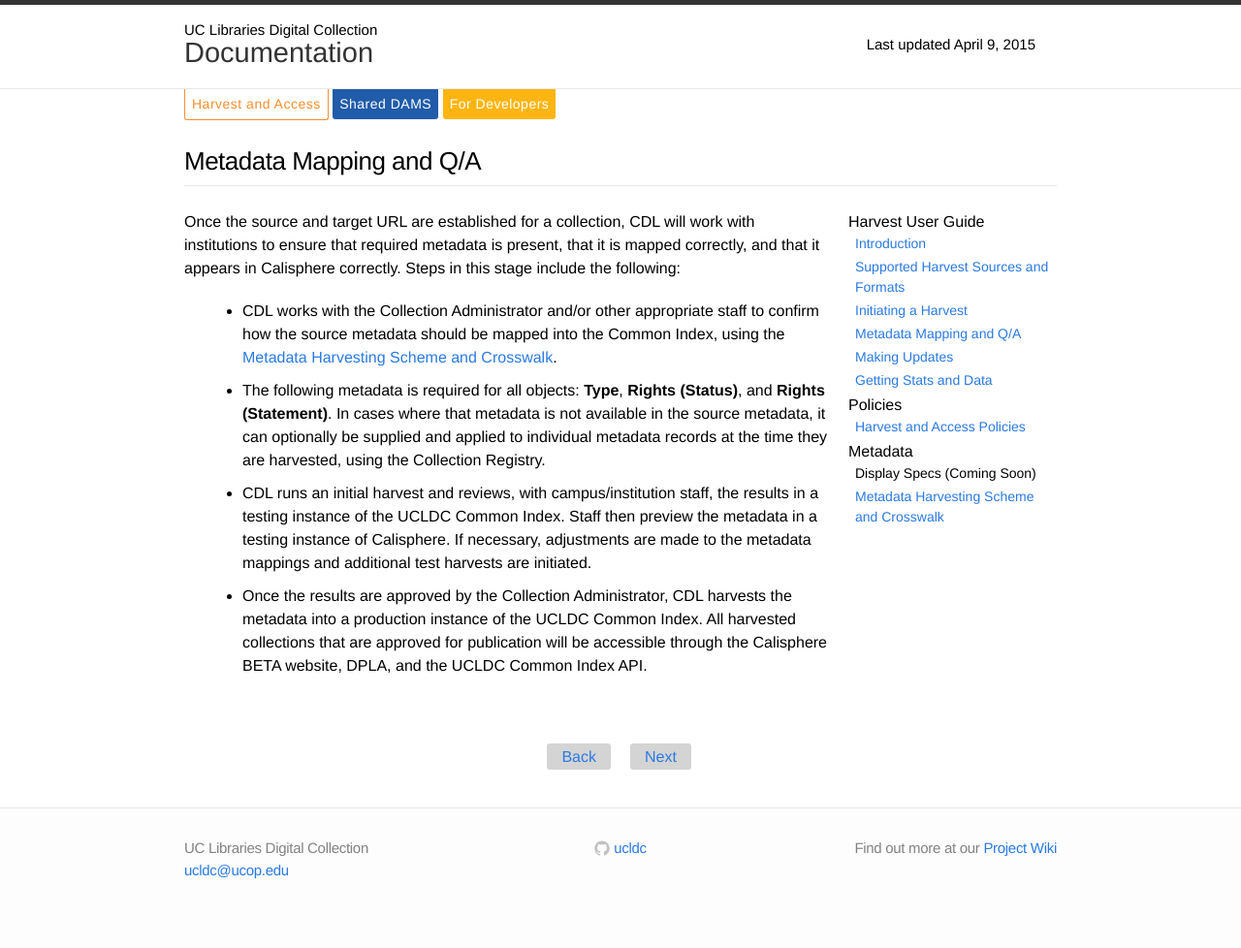
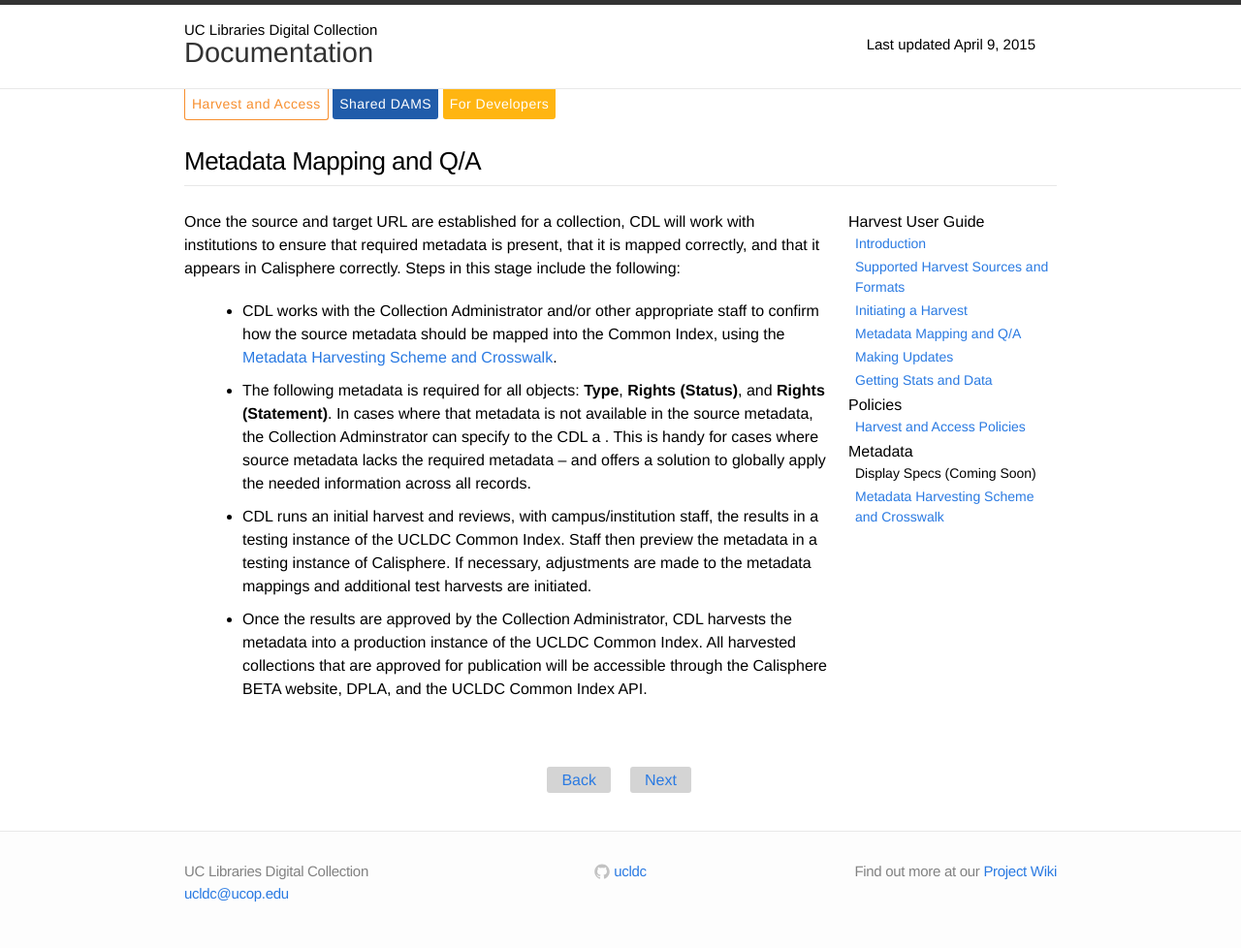
Before and after one commit to ucldc/ucldc-docs, a Jekyll site: the page built from docs/registry/q-a.md, in a window 1280 px wide. Shown: the whole page at 97% size. Built offline with Jekyll 4.4.1, drawn with Linux system fonts in a browser that asks for light colours; nearby versions of some CDN libraries; before the commit the page ends 954 px from its top, so only the background shows below that.

Commit message:
Update q-a.md

```diff
--- a/docs/registry/q-a.md
+++ b/docs/registry/q-a.md
@@ -9,6 +9,6 @@
 Once the source and target URL are established for a collection, CDL will work with institutions to ensure that required metadata is present, that it is mapped correctly, and that it appears in Calisphere correctly. Steps in this stage include the following:
 
 - CDL works with the Collection Administrator and/or other appropriate staff to confirm how the source metadata should be mapped into the Common Index, using the [Metadata Harvesting Scheme and Crosswalk]({{ site.url }}{{ site.baseurl }}/docs/registry/metadata-harvest/).
-- The following metadata is required for all objects: <b>Type</b>, <b>Rights (Status)</b>, and <b>Rights (Statement)</b>. In cases where that metadata is not available in the source metadata, it can optionally be supplied and applied to individual metadata records at the time they are harvested, using the Collection Registry.
+- The following metadata is required for all objects: <b>Type</b>, <b>Rights (Status)</b>, and <b>Rights (Statement)</b>. In cases where that metadata is not available in the source metadata, the Collection Adminstrator can specify to the CDL a .  This is handy for cases where source metadata lacks the required metadata -- and offers a solution to globally apply the needed information across all records.
 - CDL runs an initial harvest and reviews, with campus/institution staff, the results in a testing instance of the UCLDC Common Index.  Staff then preview the metadata in a testing instance of Calisphere. If necessary, adjustments are made to the metadata mappings and additional test harvests are initiated.
 - Once the results are approved by the Collection Administrator, CDL harvests the metadata into a production instance of the UCLDC Common Index. All harvested collections that are approved for publication will be accessible through the Calisphere BETA website, DPLA, and the UCLDC Common Index API.
```
